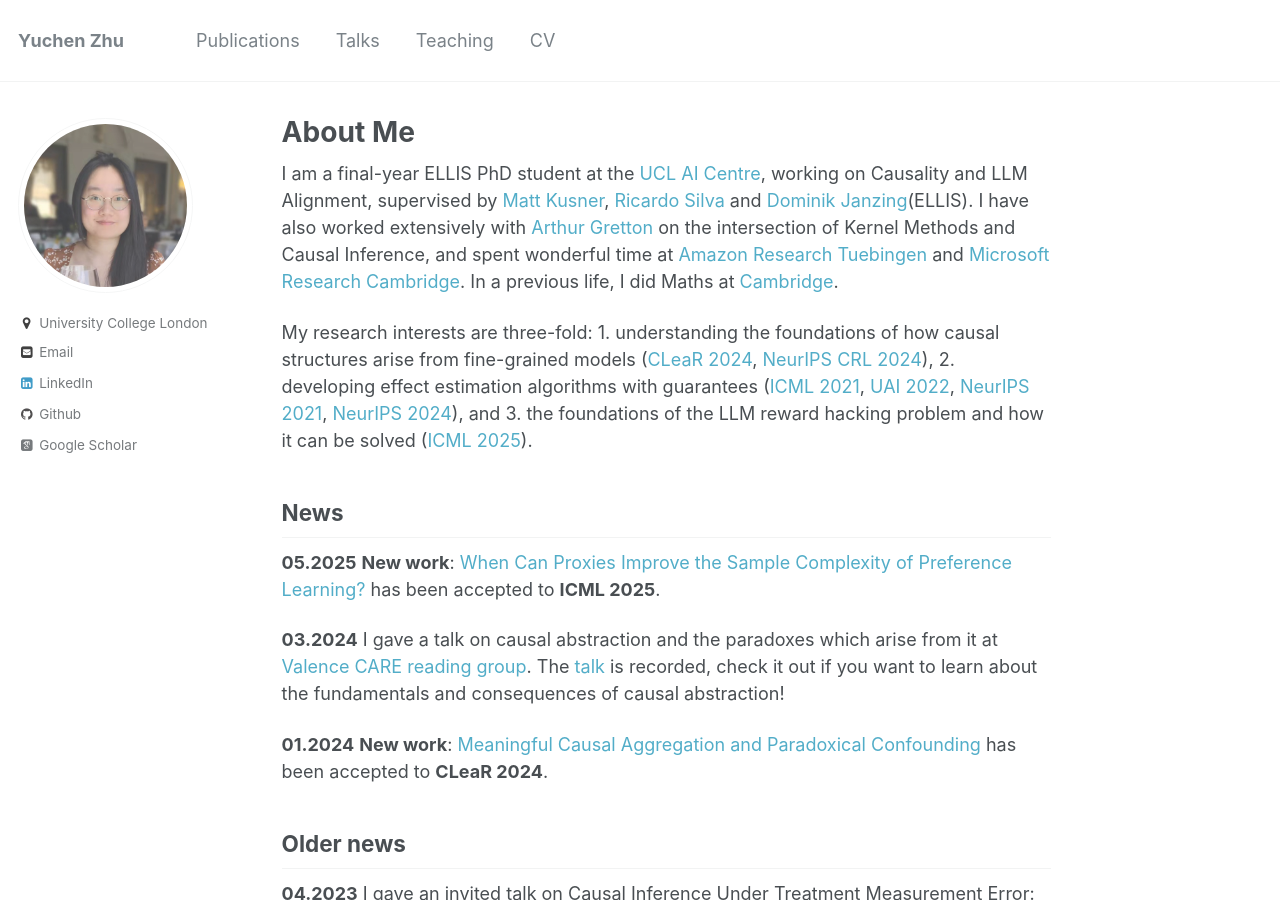
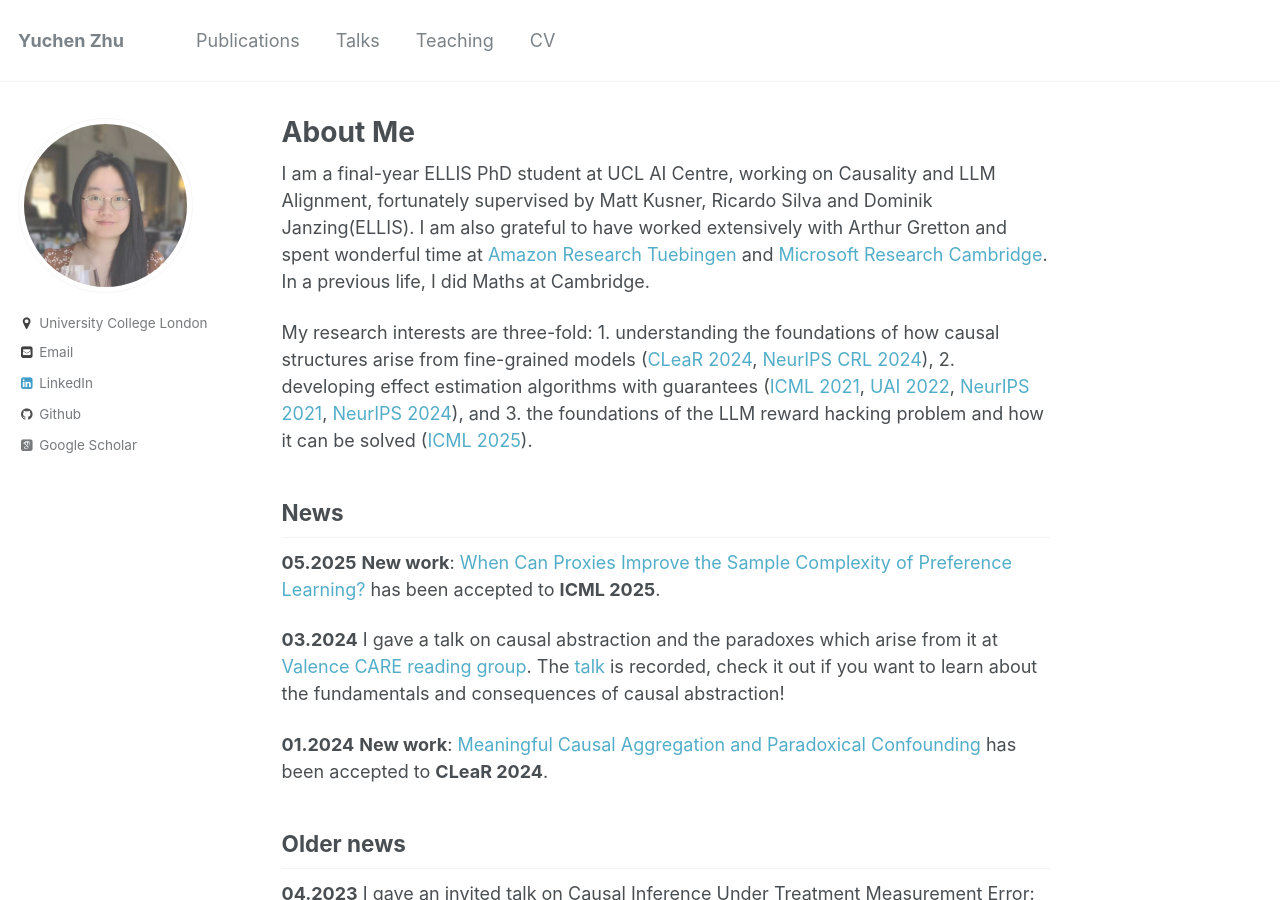
Before and after one commit to yuchen-zhu/yuchen-zhu.github.io, a Jekyll site: the page built from _pages/about.md, in a window 1280 px wide and 900 px high. Built offline with Jekyll 4.4.1, drawn with Linux system fonts in a browser that asks for light colours; some web fonts are replaced.

Commit message:
update about

```diff
--- a/_pages/about.md
+++ b/_pages/about.md
@@ -8,7 +8,7 @@ redirect_from:
   - /about.html
   -
 ---
-I am a final-year ELLIS PhD student at the [UCL AI Centre](https://www.ucl.ac.uk/ai-centre/), working on Causality and LLM Alignment, supervised by [Matt Kusner](http://mkusner.github.io), [Ricardo Silva](http://www.homepages.ucl.ac.uk/~ucgtrbd/) and [Dominik Janzing](https://janzing.github.io/)(ELLIS). I have also worked extensively with [Arthur Gretton](https://www.gatsby.ucl.ac.uk/~gretton/) on the intersection of Kernel Methods and Causal Inference, and spent wonderful time at [Amazon Research Tuebingen](https://www.amazon.science/locations/tubingen) and [Microsoft Research Cambridge](https://www.microsoft.com/en-us/research/lab/microsoft-research-cambridge/). In a previous life, I did Maths at [Cambridge](https://www.maths.cam.ac.uk).
+I am a final-year ELLIS PhD student at UCL AI Centre, working on Causality and LLM Alignment, fortunately supervised by Matt Kusner, Ricardo Silva and Dominik Janzing(ELLIS). I am also grateful to have worked extensively with Arthur Gretton and spent wonderful time at [Amazon Research Tuebingen](https://www.amazon.science/locations/tubingen) and [Microsoft Research Cambridge](https://www.microsoft.com/en-us/research/lab/microsoft-research-cambridge/). In a previous life, I did Maths at Cambridge.
 
 
 My research interests are three-fold: 1. understanding the foundations of how causal structures arise from fine-grained models ([CLeaR 2024](https://arxiv.org/abs/2304.11625), [NeurIPS CRL 2024](https://openreview.net/pdf?id=BP0e8RvFwd)), 2. developing effect estimation algorithms with guarantees ([ICML 2021](https://arxiv.org/abs/2105.04544), [UAI 2022](https://proceedings.mlr.press/v180/zhu22a.html), [NeurIPS 2021](https://proceedings.neurips.cc/paper/2021/hash/d02e9bdc27a894e882fa0c9055c99722-Abstract.html), [NeurIPS 2024](https://proceedings.neurips.cc/paper_files/paper/2024/hash/d10c7e24c96db4b222688efd11b02940-Abstract-Conference.html)), and 3. the foundations of the LLM reward hacking problem and how it can be solved ([ICML 2025](https://arxiv.org/abs/2412.16475)).
```
